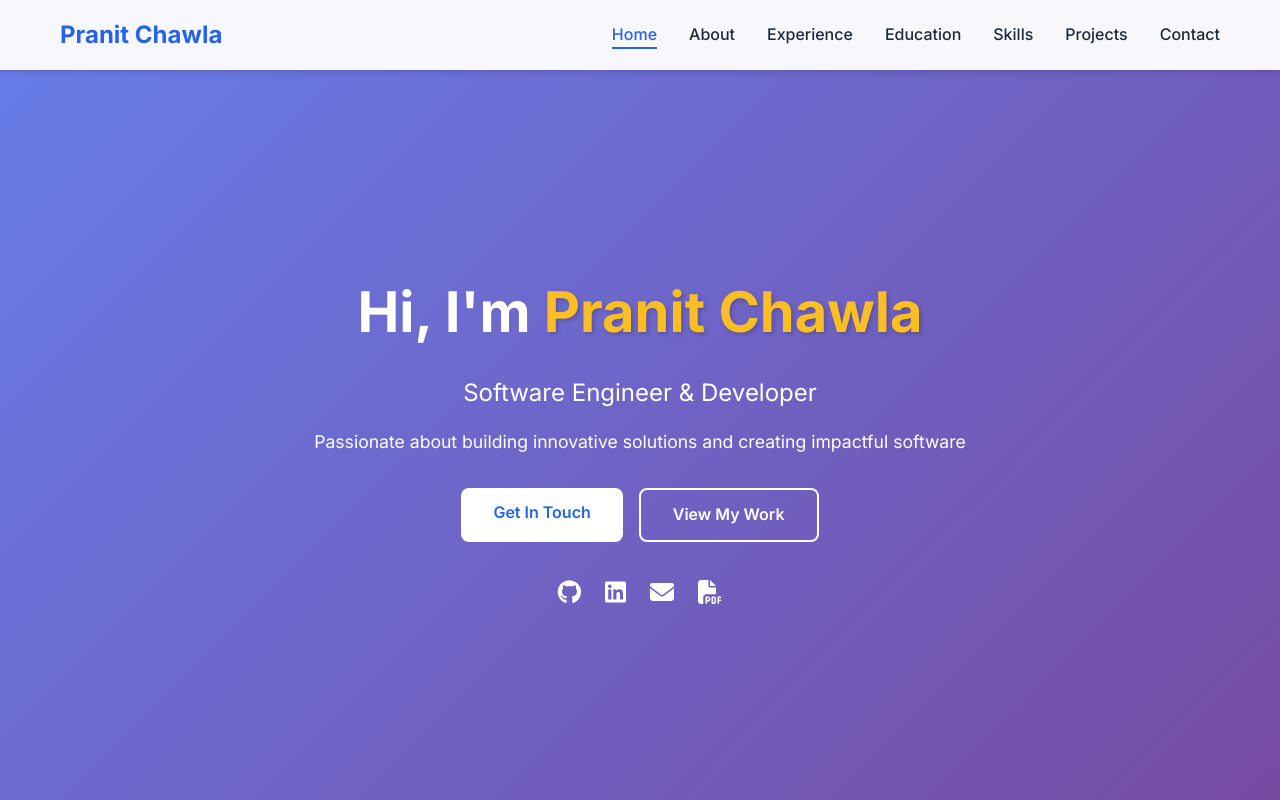
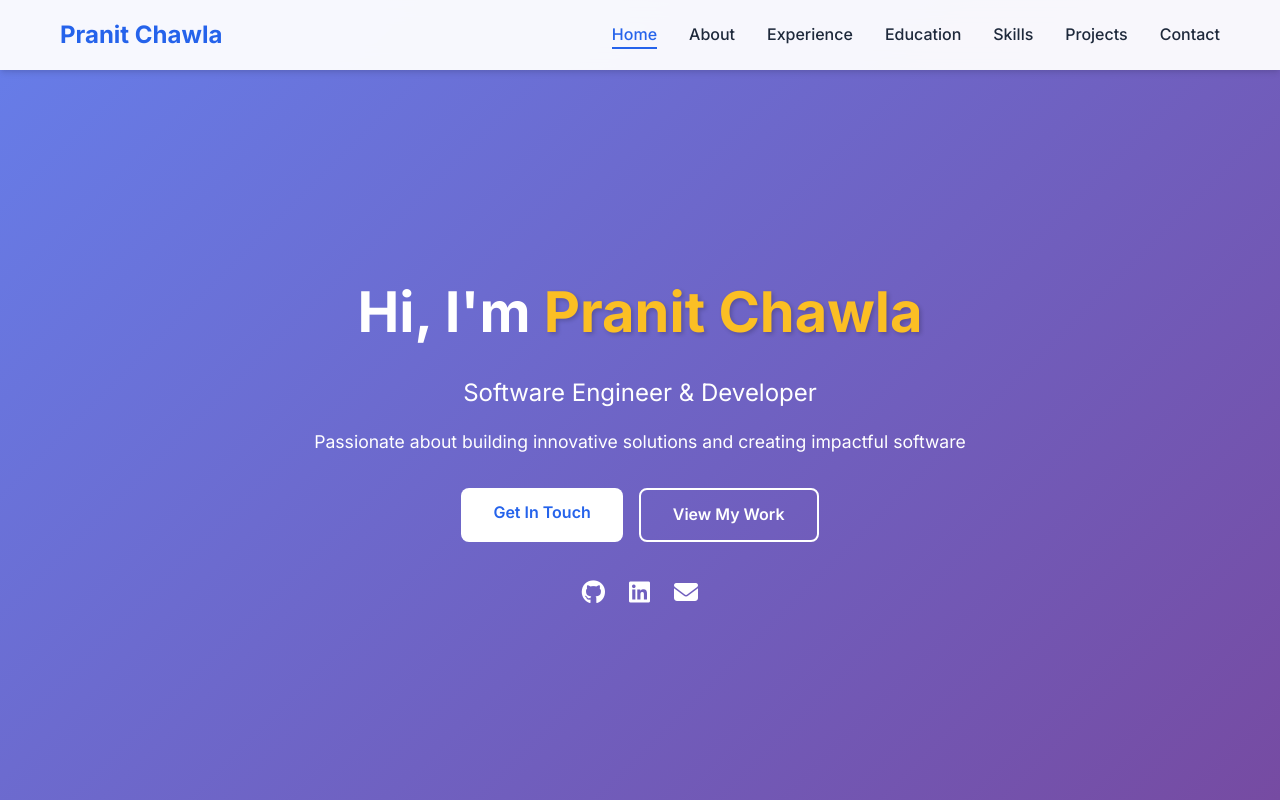
Before and after one commit to PranitChawla/PranitChawla.github.io, a plain HTML site: page index.html in a window 1280 px wide. Shown: the top 800 px of the page. Drawn offline with Linux system fonts and the light colour scheme.

Commit message:
Remove broken resume link from HTML
Co-authored-by: Cursor <cursoragent@cursor.com>

```diff
--- a/index.html
+++ b/index.html
@@ -53,9 +53,6 @@
                     </a>
                     <a href="mailto:your.email@example.com" aria-label="Email">
                         <i class="fas fa-envelope"></i>
-                    </a>
-                    <a href="PranitChawla_Resume_11_25.pdf" target="_blank" rel="noopener noreferrer" aria-label="Resume">
-                        <i class="fas fa-file-pdf"></i>
                     </a>
                 </div>
             </div>
```
